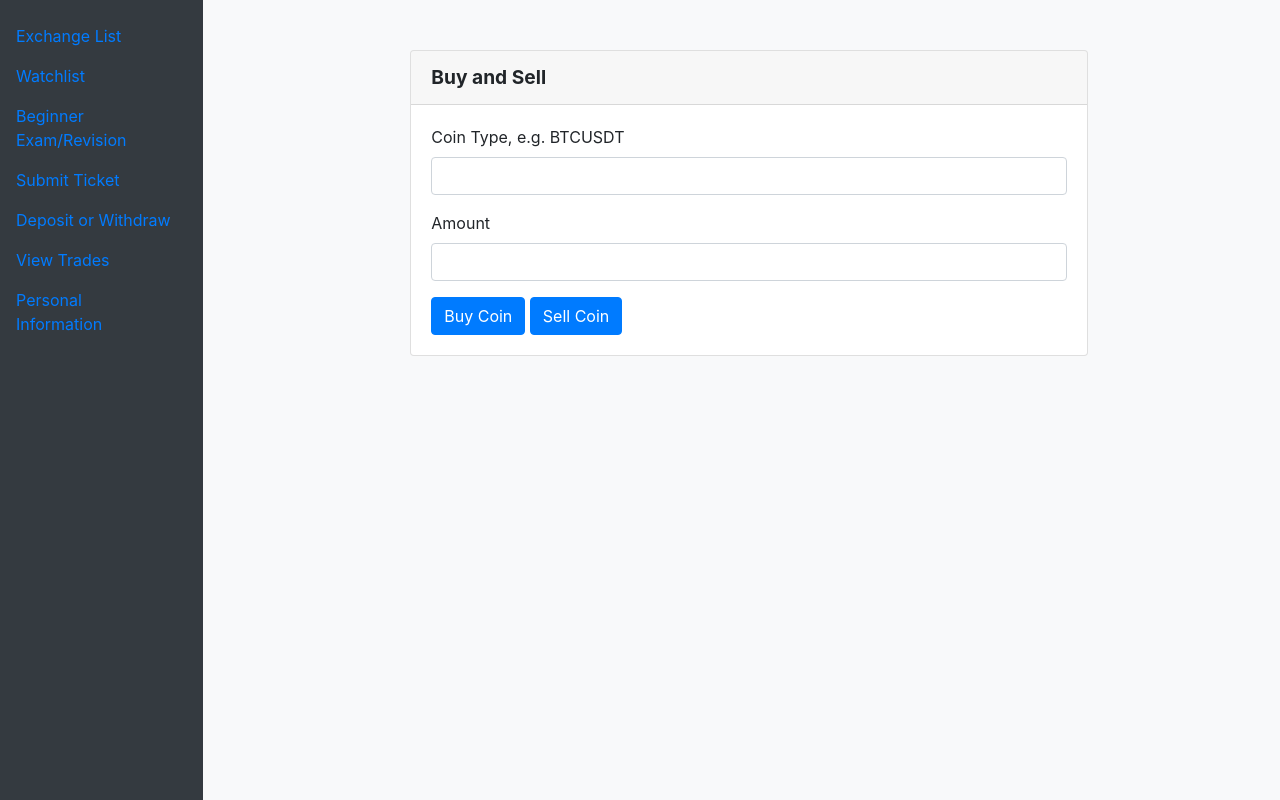
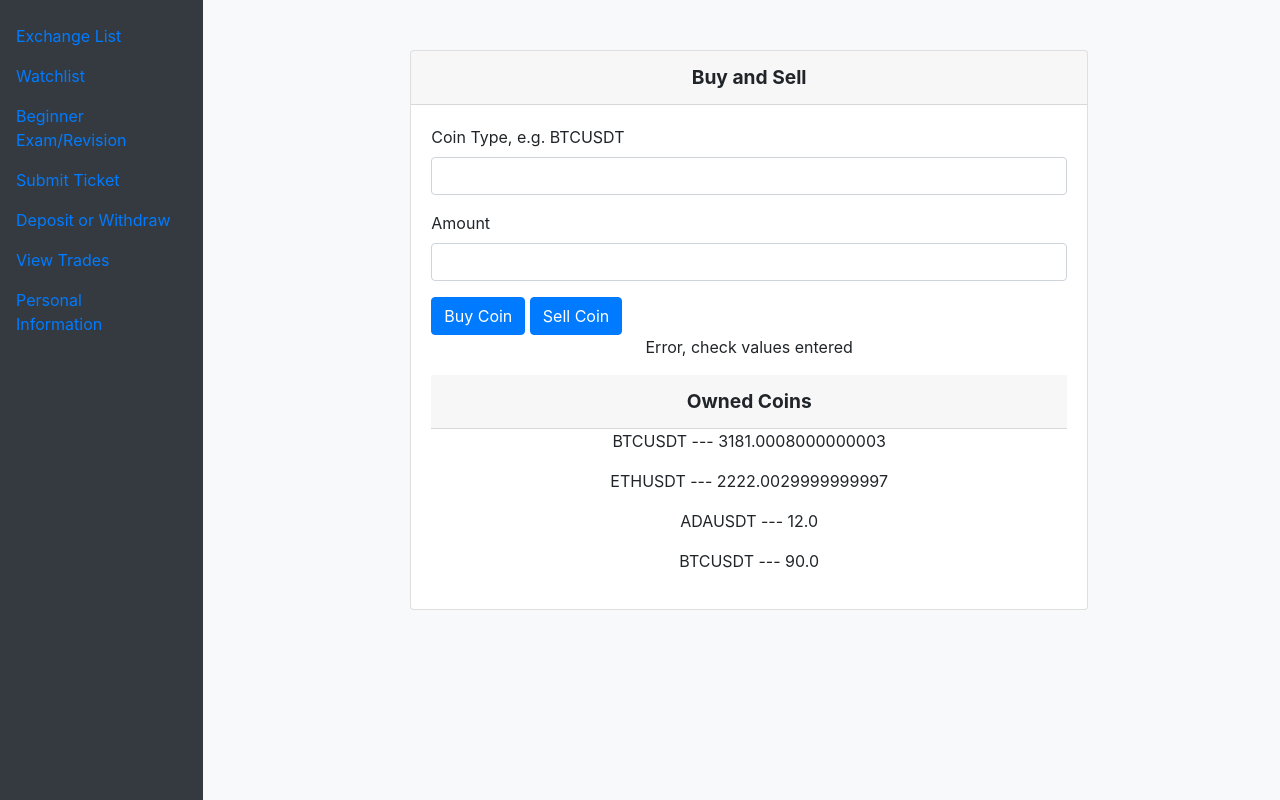
Before and after one commit to lewis-ljh/CryptoCadet, a Django app: template CryptoCadet/mysite/main/templates/main/BuyAndSell.html in a window 1280 px wide. Shown: the part 56-856 px from the top of the page. Run offline with Django 4.2, Linux system fonts and the light colour scheme; data comes from the database, SQL or seed files in the repository; tables that the repository leaves empty hold one stand-in row (values such as "Sample post"); the template is opened without the code that fills it: values that come from a table or form of the project are taken from there, most other values are stand-ins (such as "Sample title", 1, 10 or a date in 2020); some libraries are stand-ins or nearby versions.

Commit message:
Formatting

```diff
--- a/CryptoCadet/mysite/main/templates/main/BuyAndSell.html
+++ b/CryptoCadet/mysite/main/templates/main/BuyAndSell.html
@@ -52,6 +52,16 @@
                             </div>
                             <button type="submit", name="buy", value="buy" class="btn btn-primary">Buy Coin</button>
                             <button type="submit", name="sell", value="sell" class="btn btn-primary">Sell Coin</button>
+                            {% if not found %}
+                                <p>Error, check values entered</p>
+                            {% endif %}
+
+                            <p class="card-header">Owned Coins</p>
+                            {% for coin in coins %}
+                                {% if coin.amount != 0%}
+                                <p>{{coin.coinName}} --- {{coin.amount}}</p>
+                                {% endif %}
+                            {% endfor %}
                     </form>
                 </div>
             </div>
@@ -64,22 +74,21 @@
 .container {
 margin-top: 50px;
 }
+.title{
+    font-weight: bold;
+    font-size: 1.2em;
+
+}
+
 .card-header {
 font-weight: bold;
 font-size: 1.2em;
+text-align: center;
 }
 p{
     text-align: center;
 }
 </style>
-
-
-    <!--
-    {% for item in tickers %}
-        {% if item.symbol|slice:"-4:" == "USDT" %}
-            <p>{{ item.symbol }} ---- {{ item.price }}</p>
-        {% endif %}
-    {% endfor %}
-    -->
+</div>
 
 {% endblock %}
```
